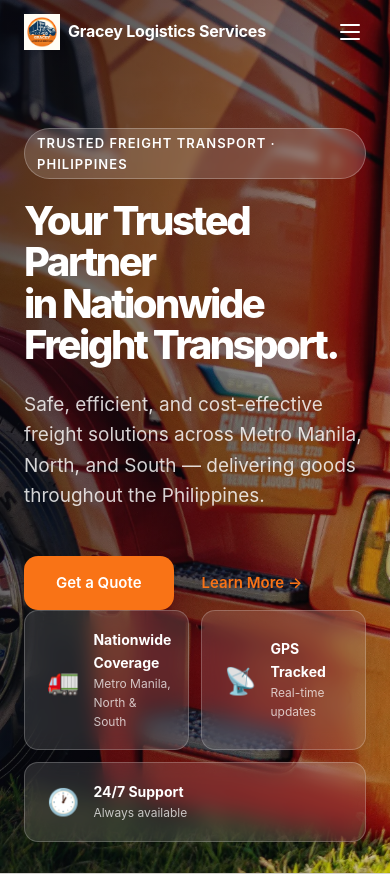
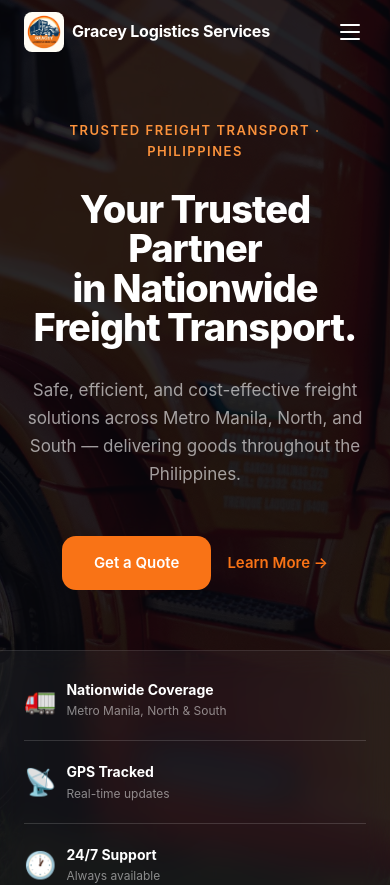
Before and after one commit to reymartlouie/graceylogisticsservices, a React (Vite) app: page / in a window 390 px wide. Shown: the top 885 px of the page. Built offline with nearby package versions, Linux system fonts and the light colour scheme.

Commit message:
feat: redesign hero to centered Apple-style full-screen layout
Co-Authored-By: Claude Sonnet 4.6 <noreply@anthropic.com>

```diff
--- a/src/App.css
+++ b/src/App.css
@@ -37,6 +37,77 @@ img { display: block; max-width: 100%; }
 
   /* Single source of truth for horizontal gutters */
   --gutter: 120px;
+}
+
+/* =====================
+   SPLASH SCREEN
+   ===================== */
+.splash {
+  position: fixed;
+  inset: 0;
+  z-index: 9999;
+  background: #0d0d18;
+  display: flex;
+  align-items: center;
+  justify-content: center;
+  overflow: hidden;
+}
+
+.splash-exit {
+  animation: splashSlideUp 0.72s cubic-bezier(0.76, 0, 0.24, 1) forwards;
+}
+
+@keyframes splashSlideUp {
+  to { transform: translateY(-100%); }
+}
+
+.splash-body {
+  display: flex;
+  flex-direction: column;
+  align-items: center;
+  text-align: center;
+  gap: 0;
+}
+
+.splash-logo {
+  width: 160px;
+  height: 160px;
+  object-fit: contain;
+  margin-bottom: 28px;
+  border-radius: 24px;
+  box-shadow:
+    0 0 0 3px rgba(249, 115, 22, 0.7),
+    0 0 48px rgba(249, 115, 22, 0.45),
+    0 16px 48px rgba(0, 0, 0, 0.5);
+  animation: splashFadeUp 0.8s cubic-bezier(0.2, 0, 0, 1) 0.15s both;
+}
+
+.splash-sub {
+  color: rgba(255, 255, 255, 0.4);
+  font-size: 11px;
+  letter-spacing: 3px;
+  text-transform: uppercase;
+  margin: 20px 0 0;
+  animation: splashFadeUp 0.8s cubic-bezier(0.2, 0, 0, 1) 0.4s both;
+}
+
+@keyframes splashFadeUp {
+  from { opacity: 0; transform: translateY(18px); }
+  to   { opacity: 1; transform: translateY(0); }
+}
+
+.splash-bar {
+  position: absolute;
+  bottom: 0;
+  left: 0;
+  height: 3px;
+  width: 0;
+  background: linear-gradient(90deg, var(--orange), #ffb347);
+  animation: splashBarFill 1.6s cubic-bezier(0.4, 0, 0.15, 1) 0.7s forwards;
+}
+
+@keyframes splashBarFill {
+  to { width: 100%; }
 }
 
 /* =====================
@@ -178,9 +249,10 @@ h3 {
 .navbar:not(.scrolled) .nav-logo { color: #fff; }
 
 .nav-logo-img {
-  width: 36px;
-  height: 36px;
+  width: 40px;
+  height: 40px;
   object-fit: contain;
+  border-radius: 8px;
 }
 
 .nav-links { list-style: none; display: flex; gap: 4px; }
@@ -217,86 +289,101 @@ h3 {
 .hero {
   position: relative;
   background-size: cover;
-  background-position: center 60%;
+  background-position: center 55%;
   background-repeat: no-repeat;
   min-height: 100vh;
   display: flex;
   flex-direction: column;
-  padding: 64px 0 0;
-  border-bottom: 1px solid var(--ink-faint);
   overflow: hidden;
 }
 
 .hero-overlay {
   position: absolute;
   inset: 0;
-  background: linear-gradient(
-    105deg,
-    rgba(10, 10, 20, 0.72) 0%,
-    rgba(10, 10, 20, 0.45) 55%,
-    rgba(10, 10, 20, 0.15) 100%
-  );
+  background: rgba(6, 6, 12, 0.86);
   z-index: 0;
 }
 
 .hero-inner {
   position: relative;
   z-index: 1;
-  width: 100%;
-  padding: 64px var(--gutter) 0;
+  flex: 1;
   display: flex;
-  align-items: flex-start;
-  flex: 1;
+  flex-direction: column;
+  align-items: center;
+  justify-content: center;
+  text-align: center;
+  padding: 140px var(--gutter) 80px;
 }
 
-.hero-left { flex: 1; min-width: 0; max-width: 600px; }
-
-.hero .eyebrow {
-  color: #fff;
-  background: rgba(255,255,255,0.15);
-  border: 1px solid rgba(255,255,255,0.25);
-  backdrop-filter: blur(4px);
+.hero-eyebrow {
+  display: inline-block;
+  font-size: 13px;
+  font-weight: 600;
+  letter-spacing: 1.5px;
+  text-transform: uppercase;
+  color: var(--orange-mid);
+  margin-bottom: 28px;
 }
 
-.hero h1 { color: #fff; }
+.hero-headline {
+  font-size: 76px;
+  font-weight: 800;
+  line-height: 1.04;
+  letter-spacing: -2.5px;
+  color: #fff;
+  margin-bottom: 28px;
+}
 
 .hero-sub {
-  font-size: 19px;
-  color: rgba(255,255,255,0.82);
-  line-height: 1.6;
-  margin-bottom: 44px;
-  max-width: 500px;
+  font-size: 20px;
+  color: rgba(255, 255, 255, 0.60);
+  line-height: 1.65;
+  max-width: 640px;
+  margin-bottom: 48px;
 }
 
-.hero-cta { display: flex; align-items: center; gap: 28px; flex-wrap: wrap; }
+.hero-cta {
+  display: flex;
+  align-items: center;
+  justify-content: center;
+  gap: 16px;
+  flex-wrap: wrap;
+}
 
-/* Cards row — bottom-right of the hero */
-.hero-cards-row {
+/* Stats bar — pinned to the bottom of the hero */
+.hero-stats {
   position: relative;
   z-index: 1;
   display: flex;
-  flex-direction: row;
-  gap: 12px;
-  justify-content: flex-end;
-  padding: 0 var(--gutter) 80px;
+  align-items: center;
+  justify-content: center;
+  padding: 24px var(--gutter);
+  background: rgba(255, 255, 255, 0.05);
+  border-top: 1px solid rgba(255, 255, 255, 0.10);
+  backdrop-filter: blur(16px);
+  -webkit-backdrop-filter: blur(16px);
 }
 
-.hero-card {
-  background: rgba(255,255,255,0.12);
-  border: 1px solid rgba(255,255,255,0.22);
-  backdrop-filter: blur(10px);
-  -webkit-backdrop-filter: blur(10px);
-  border-radius: var(--radius);
-  padding: 18px 22px;
+.hero-stat {
   display: flex;
   align-items: center;
   gap: 14px;
-  min-width: 180px;
-  flex: 0 1 220px;
+  padding: 0 48px;
+  flex: 1;
+  justify-content: center;
 }
-.hero-card-icon { font-size: 26px; flex-shrink: 0; }
-.hero-card strong { display: block; font-size: 14px; font-weight: 700; color: #fff; }
-.hero-card p { font-size: 12px; color: rgba(255,255,255,0.72); margin: 0; }
+
+.hero-stat-icon { font-size: 26px; flex-shrink: 0; }
+.hero-stat strong { display: block; font-size: 14px; font-weight: 700; color: #fff; }
+.hero-stat p { font-size: 12px; color: rgba(255, 255, 255, 0.50); margin: 0; }
+
+.hero-stat-sep {
+  width: 1px;
+  height: 40px;
+  background: rgba(255, 255, 255, 0.15);
+  flex-shrink: 0;
+}
 
 /* =====================
    SERVICES
@@ -417,67 +504,116 @@ h3 {
 .vm-block p { font-size: 17px; color: rgba(255,255,255,.62); line-height: 1.8; }
 
 /* =====================
-   TESTIMONIALS — One-card carousel
+   TESTIMONIALS — 3-up carousel
    ===================== */
-.testimonial-carousel {
-  margin-top: 60px;
-  max-width: 860px;
-  margin-left: auto;
-  margin-right: auto;
+.t3-viewport {
+  margin-top: 56px;
+  overflow: hidden;
 }
 
-.testimonial-track-wrapper {
-  overflow: hidden;
-  border-radius: var(--radius-lg);
-  border: 1px solid var(--peach);
-  background: var(--orange-pale);
-  height: 320px;
-  margin-bottom: 28px;
+.t3-track {
+  display: flex;
+  transition: transform 0.7s cubic-bezier(0.4, 0, 0.2, 1);
 }
 
-.testimonial-track {
-  display: flex;
-  transition: transform 0.55s cubic-bezier(0.4, 0, 0.2, 1);
+.t3-page {
+  min-width: 100%;
+  display: grid;
+  grid-template-columns: repeat(3, 1fr);
+  gap: 24px;
+  align-items: start;
 }
 
-.testimonial-card {
-  min-width: 100%;
-  flex-shrink: 0;
+.tcard {
+  background: var(--white);
+  border: 1px solid var(--ink-faint);
+  border-radius: var(--radius-lg);
+  padding: 32px 28px 28px;
   display: flex;
   flex-direction: column;
-  justify-content: space-between;
-  height: 100%;
-  overflow: hidden;
-  padding: 48px 56px;
-  box-sizing: border-box;
+  gap: 16px;
+  transition: box-shadow 0.2s, transform 0.2s;
+}
+.tcard:hover {
+  box-shadow: 0 8px 28px rgba(0,0,0,0.09);
+  transform: translateY(-3px);
 }
 
-.testimonial-quote {
-  font-size: 22px;
+.tcard-quote {
+  font-size: 52px;
+  line-height: 1;
+  color: var(--orange);
+  font-family: Georgia, serif;
+  display: block;
+  margin-bottom: -8px;
+}
+
+.tcard-text {
+  font-size: 15px;
   color: var(--ink-mid);
-  line-height: 1.75;
-  font-style: italic;
+  line-height: 1.7;
   margin: 0;
   flex: 1;
-  overflow: hidden;
-  display: -webkit-box;
-  -webkit-line-clamp: 5;
-  -webkit-box-orient: vertical;
 }
 
-.testimonial-meta strong { display: block; font-size: 16px; color: var(--ink); font-weight: 700; }
-.testimonial-meta span   { font-size: 14px; color: var(--ink-soft); }
+.tcard-footer {
+  display: flex;
+  align-items: center;
+  gap: 12px;
+  margin-top: 8px;
+  padding-top: 16px;
+  border-top: 1px solid var(--ink-faint);
+}
 
-.t-dots { display: flex; gap: 8px; justify-content: center; }
-.dot {
-  width: 8px; height: 8px;
+.tcard-avatar {
+  width: 40px;
+  height: 40px;
+  border-radius: 50%;
+  background: var(--orange);
+  color: #fff;
+  display: flex;
+  align-items: center;
+  justify-content: center;
+  font-size: 13px;
+  font-weight: 700;
+  flex-shrink: 0;
+}
+
+.tcard-name {
+  display: block;
+  font-size: 14px;
+  font-weight: 700;
+  color: var(--ink);
+}
+
+.tcard-loc {
+  display: block;
+  font-size: 12px;
+  color: var(--ink-soft);
+  margin-top: 2px;
+}
+
+.t3-dots {
+  display: flex;
+  gap: 8px;
+  justify-content: center;
+  margin-top: 32px;
+}
+
+.t3-dot {
+  width: 8px;
+  height: 8px;
   border-radius: 50%;
   border: none;
   background: var(--ink-faint);
   cursor: pointer;
-  transition: background .2s, width .2s;
+  transition: background 0.2s, width 0.2s;
 }
-.dot.active { background: var(--orange); width: 24px; border-radius: 4px; }
+.t3-dot.active {
+  background: var(--orange);
+  width: 24px;
+  border-radius: 4px;
+}
 
 /* =====================
    NAVBAR — Track button
@@ -610,7 +746,7 @@ h3 {
 .footer-left { display: flex; flex-direction: column; gap: 4px; }
 
 .footer-brand { font-size: 15px; font-weight: 700; color: var(--white); display: flex; align-items: center; gap: 8px; }
-.footer-logo-img { width: 28px; height: 28px; object-fit: contain; }
+.footer-logo-img { width: 36px; height: 36px; object-fit: contain; border-radius: 6px; }
 .footer-tagline { font-size: 12px; color: rgba(255,255,255,.4); margin: 0; }
 
 .footer-right { display: flex; flex-direction: column; align-items: flex-end; gap: 6px; }
@@ -728,9 +864,11 @@ h3 {
   .nav-links.open { display: flex; }
   .nav-links a { padding: 10px 16px; }
 
-  .hero { padding: 64px 0 0; min-height: 100vh; }
-  .hero-cards-row { flex-wrap: wrap; justify-content: flex-start; padding-bottom: 32px; }
-  .hero-card { flex: 1; min-width: 140px; }
+  .hero-inner { padding: 120px var(--gutter) 60px; }
+  .hero-headline { font-size: 48px; letter-spacing: -1.5px; }
+  .hero-sub { font-size: 17px; }
+  .hero-stat { padding: 0 20px; gap: 10px; }
+  .hero-stat-sep { height: 28px; }
 
   .section { padding: 80px 0; }
 
@@ -745,9 +883,7 @@ h3 {
   .vm-block:last-child  { padding-left: 0; padding-top: 40px; }
   .vm-divider { display: none; }
 
-  .testimonial-track-wrapper { height: 300px; }
-  .testimonial-card { padding: 36px 32px; }
-  .testimonial-quote { font-size: 18px; }
+  .t3-page { grid-template-columns: 1fr 1fr; gap: 16px; }
 
   .contact-tile { width: 100%; }
 
@@ -757,3 +893,11 @@ h3 {
   .footer-inner { flex-direction: column; align-items: flex-start; gap: 16px; }
   .footer-right { align-items: flex-start; }
 }
+
+@media (max-width: 480px) {
+  .t3-page { grid-template-columns: 1fr; }
+  .hero-headline { font-size: 38px; letter-spacing: -1px; }
+  .hero-stats { flex-direction: column; gap: 20px; padding: 28px var(--gutter); }
+  .hero-stat { padding: 0; width: 100%; justify-content: flex-start; }
+  .hero-stat-sep { width: 100%; height: 1px; }
+}
--- a/src/sections/Hero.tsx
+++ b/src/sections/Hero.tsx
@@ -5,39 +5,40 @@ export default function Hero() {
     <section className="hero" id="home" style={{ backgroundImage: `url(${heroBg})` }}>
       <div className="hero-overlay" />
       <div className="hero-inner">
-        <div className="hero-left">
-          <p className="eyebrow">Trusted Freight Transport · Philippines</p>
-          <h1>
+        <p className="hero-eyebrow">Trusted Freight Transport · Philippines</p>
+        <h1 className="hero-headline">
           Your Trusted Partner<br />
           in Nationwide<br />
           Freight Transport.
         </h1>
         <p className="hero-sub">
-            Safe, efficient, and cost-effective freight solutions across Metro Manila, North, and South — delivering goods throughout the Philippines.
+          Safe, efficient, and cost-effective freight solutions across Metro Manila,
+          North, and South — delivering goods throughout the Philippines.
         </p>
         <div className="hero-cta">
           <a href="#contacts" className="btn btn-primary">Get a Quote</a>
           <a href="#services" className="btn btn-ghost">Learn More →</a>
         </div>
       </div>
-      </div>
-      <div className="hero-cards-row">
-        <div className="hero-card">
-          <span className="hero-card-icon">🚛</span>
+      <div className="hero-stats">
+        <div className="hero-stat">
+          <span className="hero-stat-icon">🚛</span>
           <div>
             <strong>Nationwide Coverage</strong>
             <p>Metro Manila, North &amp; South</p>
           </div>
         </div>
-        <div className="hero-card">
-          <span className="hero-card-icon">📡</span>
+        <div className="hero-stat-sep" />
+        <div className="hero-stat">
+          <span className="hero-stat-icon">📡</span>
           <div>
             <strong>GPS Tracked</strong>
             <p>Real-time updates</p>
           </div>
         </div>
-        <div className="hero-card">
-          <span className="hero-card-icon">🕐</span>
+        <div className="hero-stat-sep" />
+        <div className="hero-stat">
+          <span className="hero-stat-icon">🕐</span>
           <div>
             <strong>24/7 Support</strong>
             <p>Always available</p>
```
Lines whose indentation alone changed are shown as unchanged.
